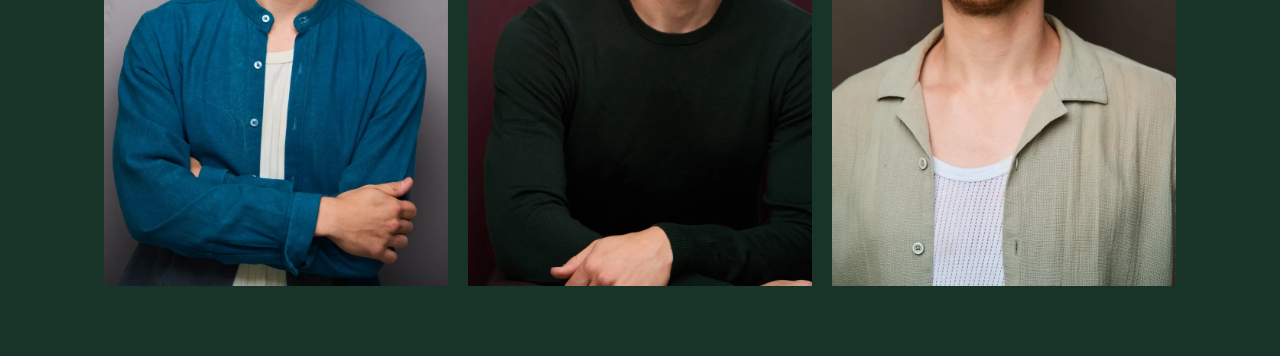
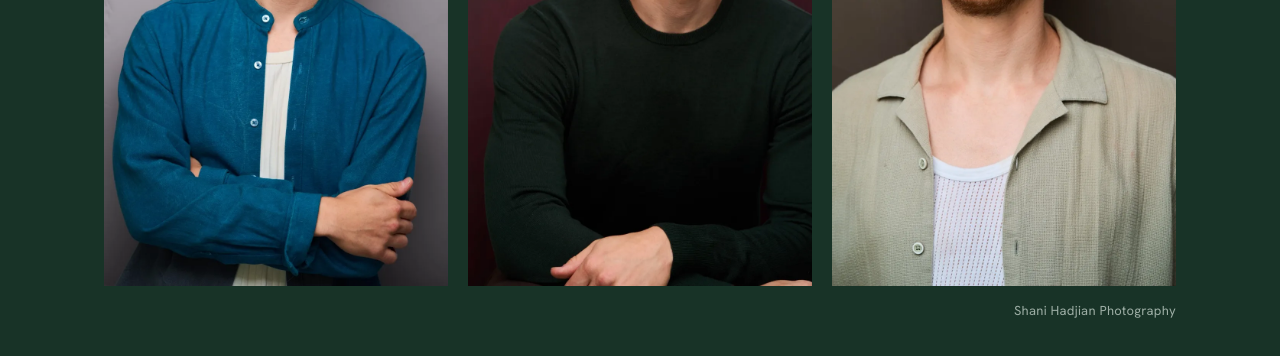
Before and after one commit to jbruzek/joebruzek.com, a plain HTML site: page index.html in a window 1280 px wide. Shown: the part 1065-1421 px from the top of the page. Drawn offline with Linux system fonts and the light colour scheme.

Commit message:
add headshot attribution

```diff
--- a/css/style.css
+++ b/css/style.css
@@ -250,6 +250,14 @@ button:focus-visible {
   }
 }
 
+.headshots-credit {
+  margin-top: 14px;
+  text-align: right;
+  font-size: 13px;
+  letter-spacing: 0.02em;
+  color: var(--muted);
+}
+
 /* ---- Video ---- */
 .band-video {
   background: var(--bg-video);
--- a/index.html
+++ b/index.html
@@ -88,6 +88,7 @@
                         <span class="headshot-label" aria-hidden="true">View full size ↗</span>
                     </a>
                 </div>
+                <p class="headshots-credit">Shani Hadjian Photography</p>
             </div>
         </section>
 
```
